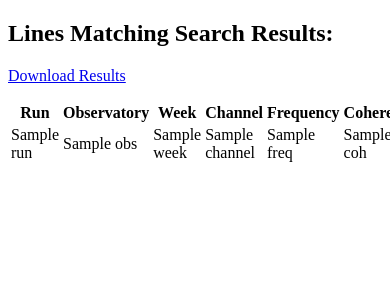
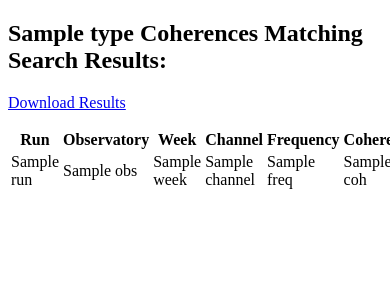
Before and after one commit to donahuel/linefinder-interface, a Flask app: template templates/lineresult.html in a window 390 px wide; the page is wider, and only the part inside the window is pictured. Shown: the top 300 px of that part. Run offline with Flask 2, Linux system fonts and the light colour scheme; the template is opened without the code that fills it: most values are stand-ins (such as "Sample title", 1, 10 or a date in 2020).

Commit message:
Responsive header for results page
Distinguishes weekly/monthly results

```diff
--- a/templates/lineresult.html
+++ b/templates/lineresult.html
@@ -1,6 +1,6 @@
 <!DOCTYPE html>
 <html>
-<h2>Lines Matching Search Results: </h2>
+<h2>{{ type }} Coherences Matching Search Results: </h2>
 
 <head>
     <title>Fscans Line Results</title>
@@ -9,7 +9,7 @@
 
 <body>
     <p></p>
-    <a href="<PROGRAM DIRECTORY>/download">Download Results</a>
+    <a href="/download">Download Results</a>
     <p></p>
 </body>
 
```
